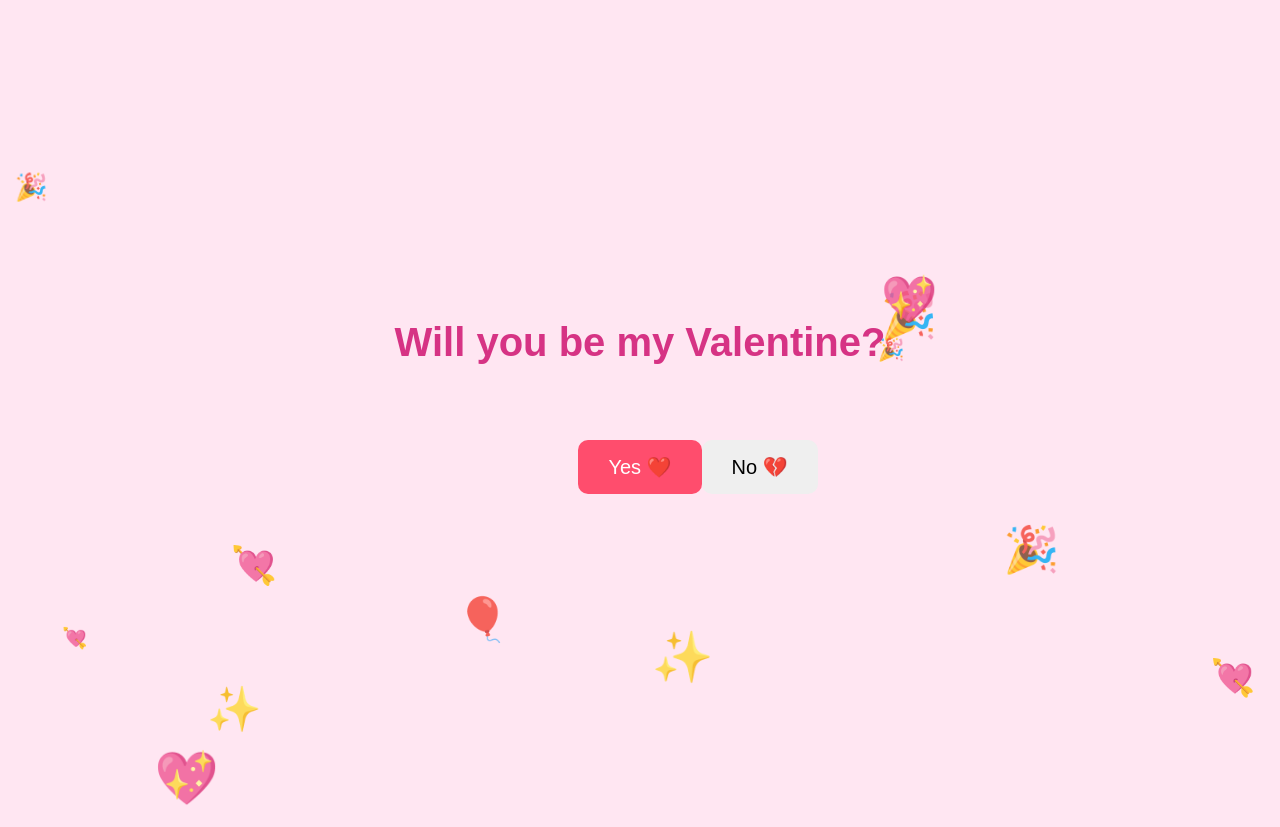
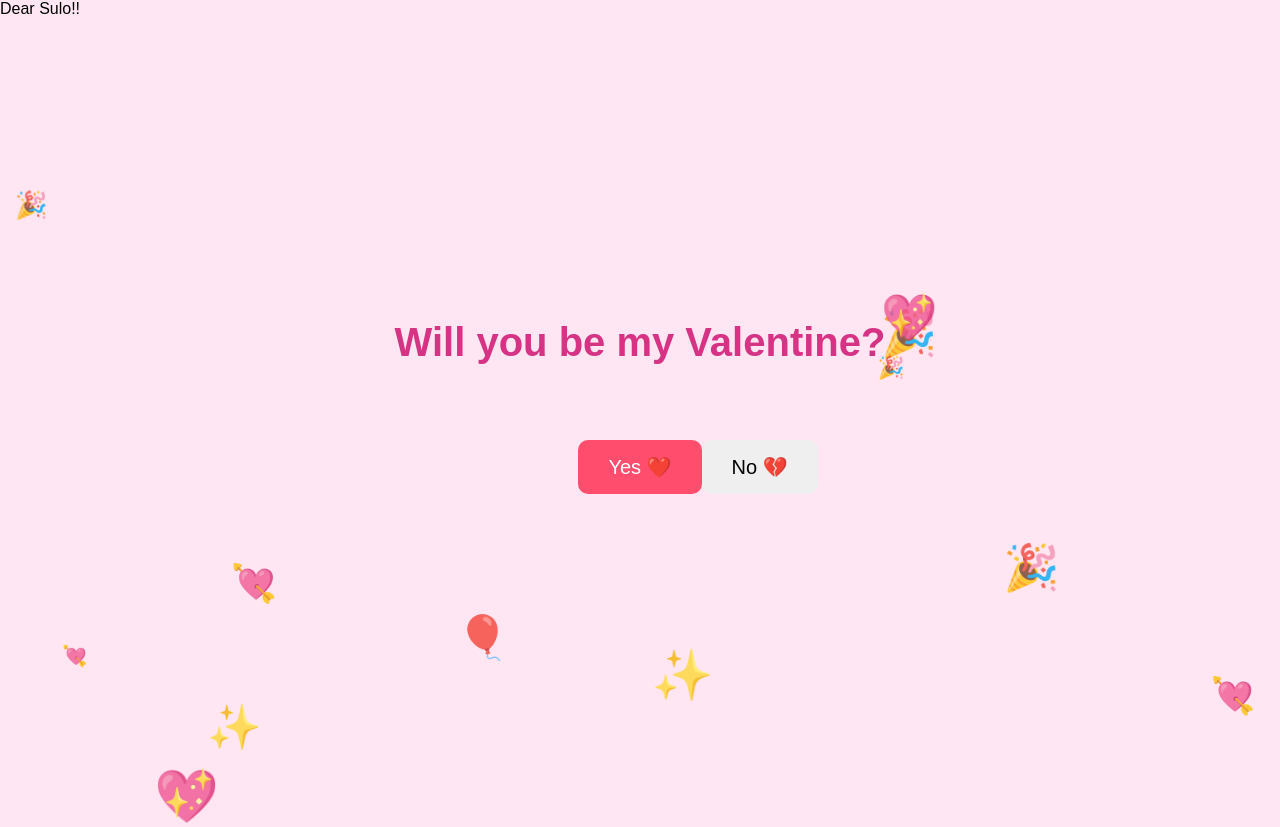
Before and after one commit to mkbabu84/valentine-page, a plain HTML site: page index.html in a window 1280 px wide. Drawn offline with Linux system fonts and the light colour scheme.

Commit message:
Add a new div for 'Dear Sulo!!' message

```diff
--- a/index.html
+++ b/index.html
@@ -62,7 +62,7 @@
 <body>
 
 <div id="question">Will you be my Valentine?</div>
-
+<div id="dear">Dear Sulo!!</div>
 <div id="buttons">
     <button id="yes">Yes ❤️</button>
     <button id="no">No 💔</button>
```
